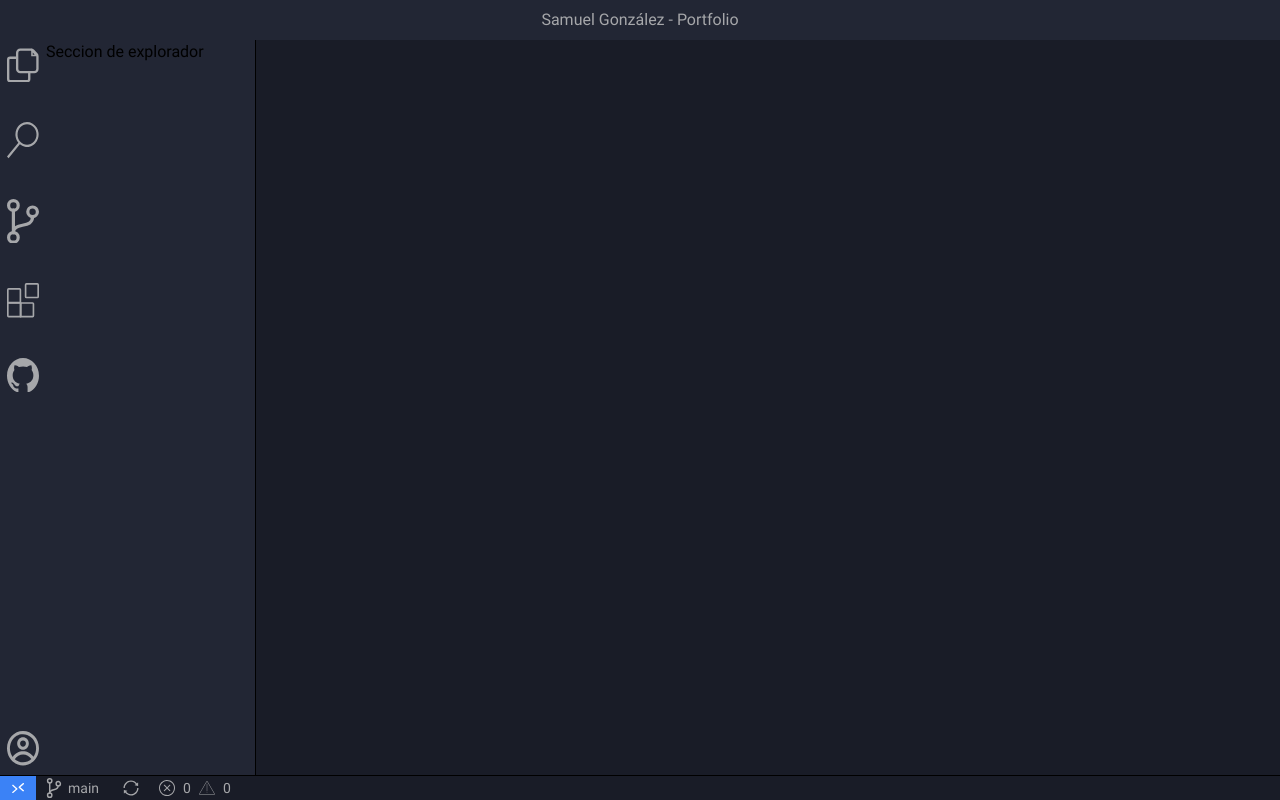
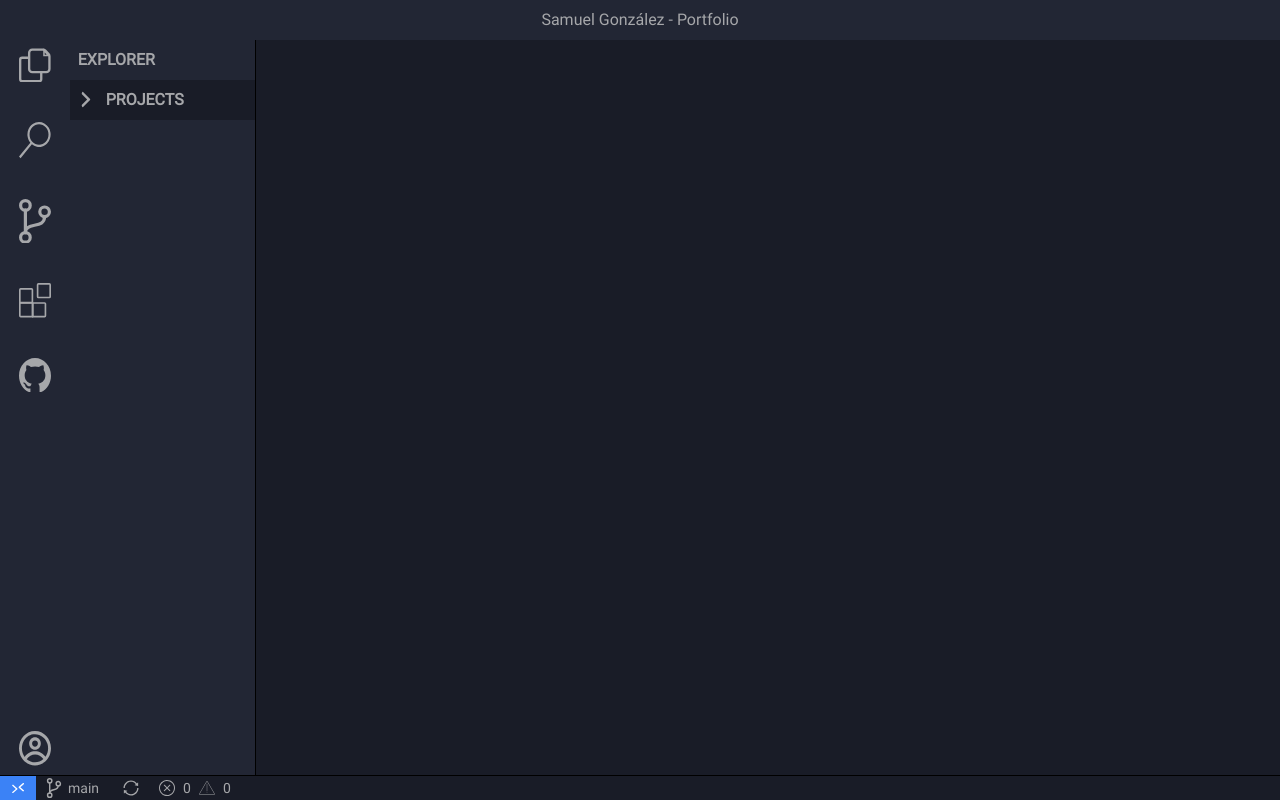
Before and after one commit to samuglz/portfolio, a Vue app: page / in a window 1280 px wide. Built offline with nearby package versions, Linux system fonts and the light colour scheme.

Commit message:
added ExplorerSection

```diff
--- a/src/App.vue
+++ b/src/App.vue
@@ -1,5 +1,5 @@
 <template>
-    <div class="w-screen h-screen bg-background">
+    <div class="w-screen h-screen bg-background select-none">
         <TopMenu />
         <CenterScreen />
         <BottomMenu />
--- /dev/null
+++ b/src/components/Buttons/ArrowButton.vue
@@ -0,0 +1,46 @@
+<template>
+    <div @click="openMenu" class="cursor-pointer">
+        <svg
+            @mouseover="changeColor('#FFFFFF')"
+            @mouseleave="changeColor('#A6A7AA')"
+            v-if="isOpen"
+            class="w-4 mr-3"
+            viewBox="0 0 14 8"
+            fill="none"
+            xmlns="http://www.w3.org/2000/svg"
+        >
+            <path d="M2 0L7 5L12 0L14 1L7 8L0 1L2 0Z" :fill="color" />
+        </svg>
+        <svg
+            @mouseover="changeColor('#FFFFFF')"
+            @mouseleave="changeColor('#A6A7AA')"
+            v-else
+            class="w-4 mr-3 transform -rotate-90"
+            viewBox="0 0 14 8"
+            fill="none"
+            xmlns="http://www.w3.org/2000/svg"
+        >
+            <path d="M2 0L7 5L12 0L14 1L7 8L0 1L2 0Z" :fill="color" />
+        </svg>
+    </div>
+</template>
+
+<script>
+import { ref } from 'vue';
+export default {
+    name: 'ArrowButton',
+    setup() {
+        const isOpen = ref(false);
+        const openMenu = () => {
+            isOpen.value = !isOpen.value;
+        };
+        const color = ref('#A6A7AA');
+        const changeColor = value => {
+            color.value = value;
+        };
+        return { isOpen, openMenu, changeColor, color };
+    }
+};
+</script>
+
+<style></style>
--- a/src/components/LeftButtonPanel.vue
+++ b/src/components/LeftButtonPanel.vue
@@ -1,5 +1,5 @@
 <template>
-    <div class="w-14 flex flex-col justify-between items-center">
+    <div class="w-24 flex flex-col justify-between items-center">
         <div class="flex flex-col items-center">
             <Documents />
             <Search />
@@ -13,13 +13,23 @@
     </div>
 </template>
 
-<script setup>
+<script>
 import Documents from './Buttons/Documents.vue';
 import Search from './Buttons/Search.vue';
 import Git from './Buttons/Git.vue';
 import Extensions from './Buttons/Extensions.vue';
 import Github from './Buttons/Github.vue';
 import Profile from './Buttons/Profile.vue';
+export default {
+    components: {
+        Documents,
+        Search,
+        Git,
+        Extensions,
+        Github,
+        Profile
+    }
+};
 </script>
 
 <style></style>
--- a/src/components/Sections/ExplorerSection.vue
+++ b/src/components/Sections/ExplorerSection.vue
@@ -1,10 +1,23 @@
 <template>
-    <div class="w-full h-full">Seccion de explorador</div>
+    <div class="w-full h-full text-menu-color">
+        <div class="uppercase lg:text-base font-bold p-2">explorer</div>
+        <div
+            class="w-full py-2 bg-dark-background uppercase px-2 font-bold flex justify-start items-center"
+        >
+            <ArrowButton />
+            <div>projects</div>
+        </div>
+    </div>
 </template>
 
 <script>
+import ArrowButton from '../Buttons/ArrowButton.vue';
 export default {
-    name: 'ExplorerSection'
+    name: 'ExplorerSection',
+    components: {
+        ArrowButton
+    },
+    setup() {}
 };
 </script>
 
```
